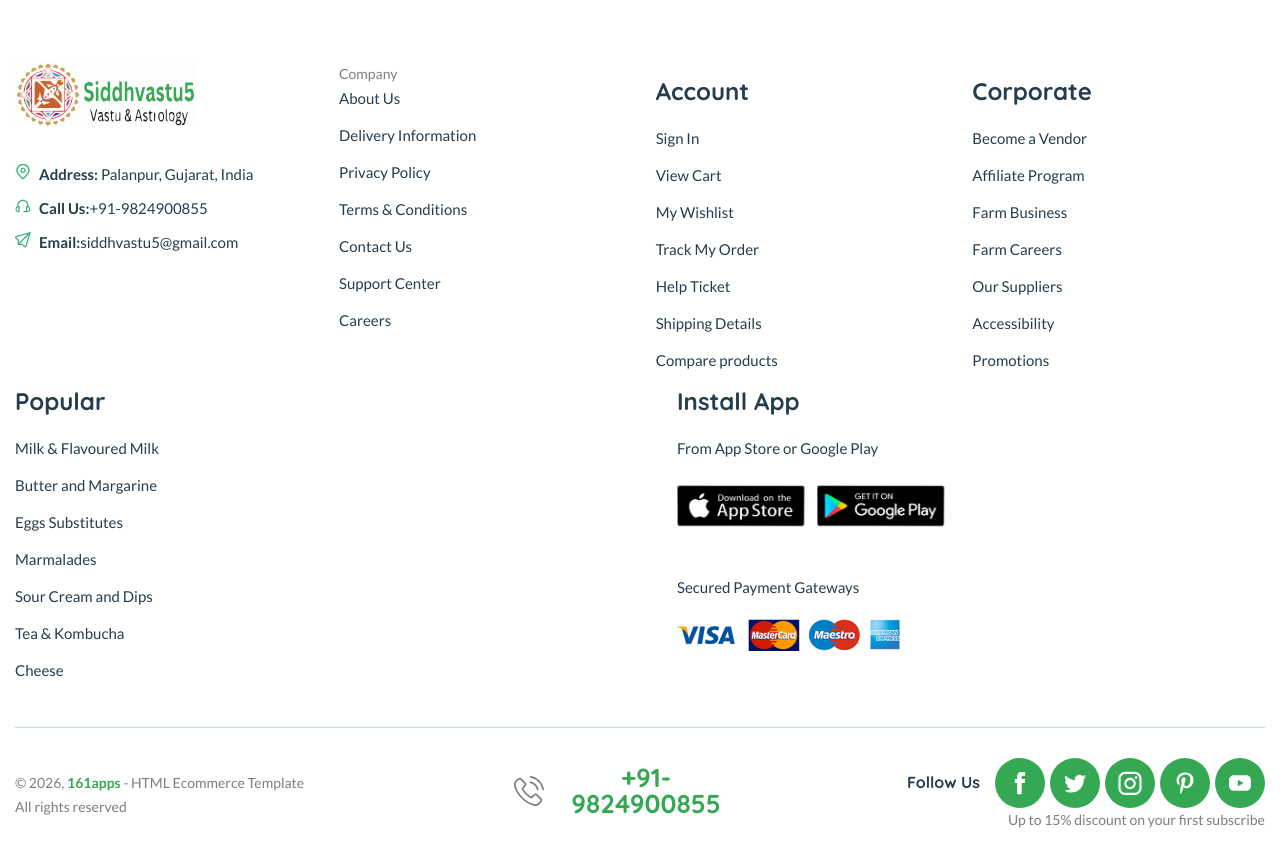
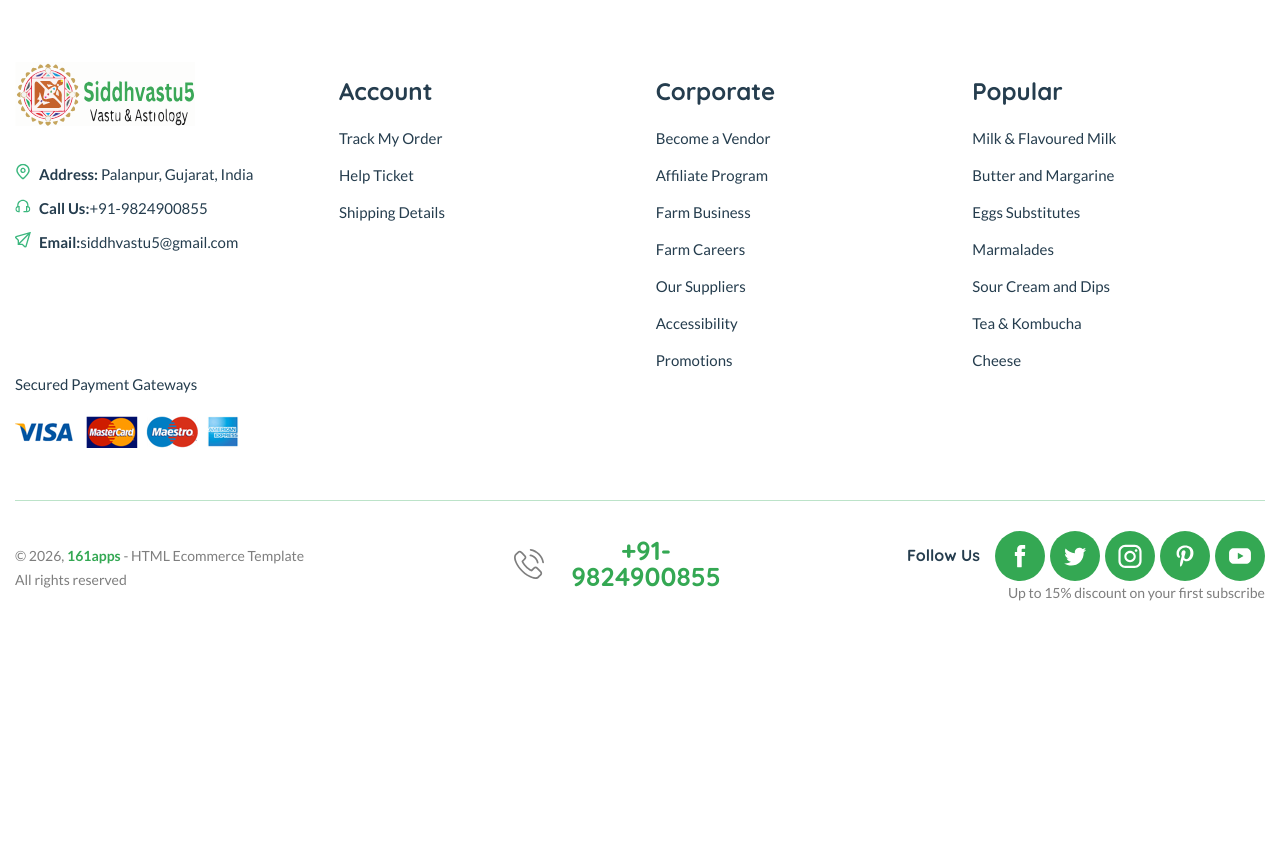
Before and after one commit to sm2424/Siddhvastu5, an Eleventy site: page src/index.html in a window 1280 px wide. Shown: the part 5999-6861 px from the top of the page. After the commit the page ends 6634 px from the top, so only its background shows below. Built offline with nearby package versions, Linux system fonts and the light colour scheme; Eleventy itself is replaced by a stand-in of ours; files that its build step writes are made by us from their sources.

Commit message:
Remove unwanted  from footer

```diff
--- a/src/_includes/footer.njk
+++ b/src/_includes/footer.njk
@@ -112,27 +112,14 @@
                     </div>
                 </div>
                 <div class="footer-link-widget col wow animate__animated animate__fadeInUp" data-wow-delay=".1s>
-                    <h4 class=" widget-title">Company</h4>
-                    <ul class="footer-list mb-sm-5 mb-md-0">
-                        <li><a href="#">About Us</a></li>
-                        <li><a href="#">Delivery Information</a></li>
-                        <li><a href="#">Privacy Policy</a></li>
-                        <li><a href="#">Terms &amp; Conditions</a></li>
-                        <li><a href="#">Contact Us</a></li>
-                        <li><a href="#">Support Center</a></li>
-                        <li><a href="#">Careers</a></li>
-                    </ul>
+
                 </div>
                 <div class="footer-link-widget col wow animate__animated animate__fadeInUp" data-wow-delay=".2s">
                     <h4 class="widget-title">Account</h4>
                     <ul class="footer-list mb-sm-5 mb-md-0">
-                        <li><a href="#">Sign In</a></li>
-                        <li><a href="#">View Cart</a></li>
-                        <li><a href="#">My Wishlist</a></li>
                         <li><a href="#">Track My Order</a></li>
                         <li><a href="#">Help Ticket</a></li>
                         <li><a href="#">Shipping Details</a></li>
-                        <li><a href="#">Compare products</a></li>
                     </ul>
                 </div>
                 <div class="footer-link-widget col wow animate__animated animate__fadeInUp" data-wow-delay=".3s">
@@ -160,12 +147,12 @@
                     </ul>
                 </div>
                 <div class="footer-link-widget widget-install-app col wow animate__animated animate__fadeInUp" data-wow-delay=".5s">
-                    <h4 class="widget-title">Install App</h4>
-                    <p class="">From App Store or Google Play</p>
-                    <div class="download-app">
+                    <!-- <h4 class="widget-title">Install App</h4> -->
+                    <!-- <p class="">From App Store or Google Play</p> -->
+                    <!-- <div class="download-app">
                         <a href="#" class="hover-up mb-sm-2 mb-lg-0"><img class="active" src="/assets/imgs/theme/app-store.jpg" alt="" /></a>
                         <a href="#" class="hover-up mb-sm-2"><img src="/assets/imgs/theme/google-play.jpg" alt="" /></a>
-                    </div>
+                    </div> -->
                     <p class="mb-20">Secured Payment Gateways</p>
                     <img class="" src="/assets/imgs/theme/payment-method.png" alt="" />
                 </div>
```
